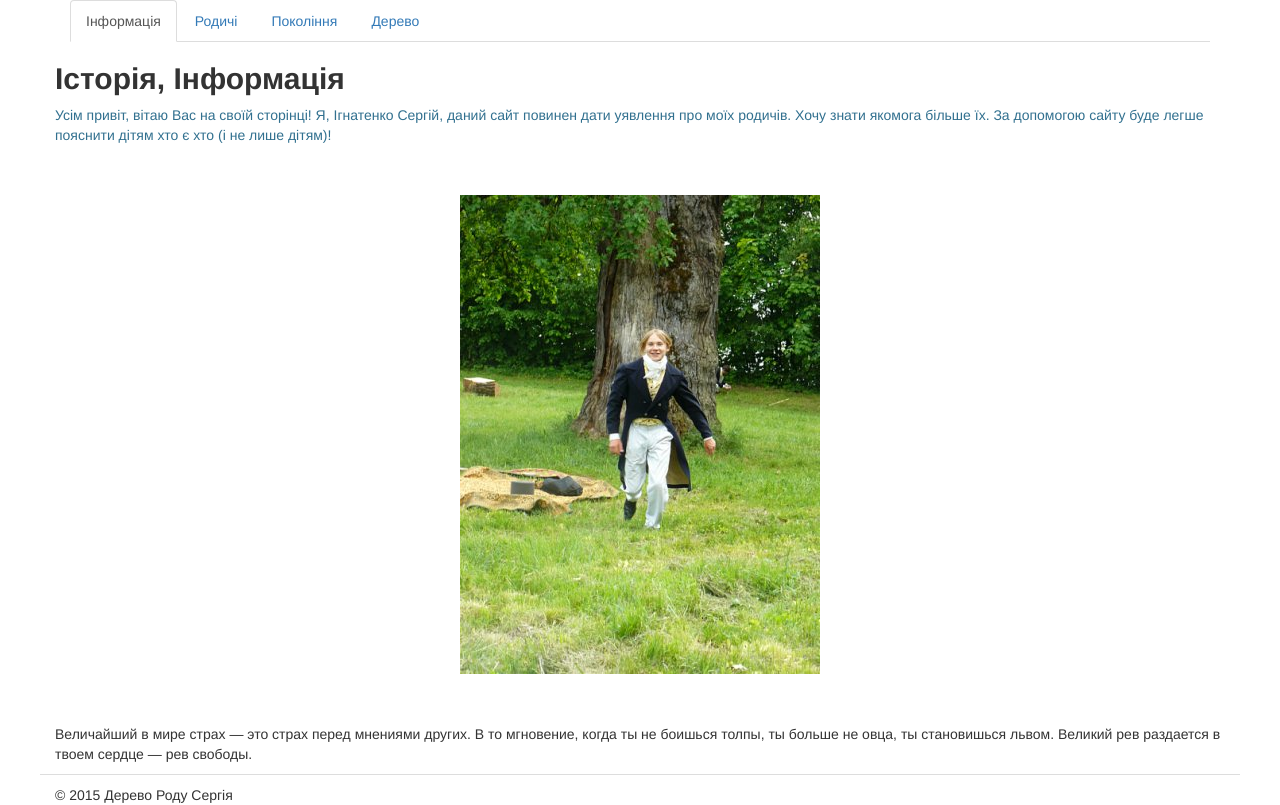
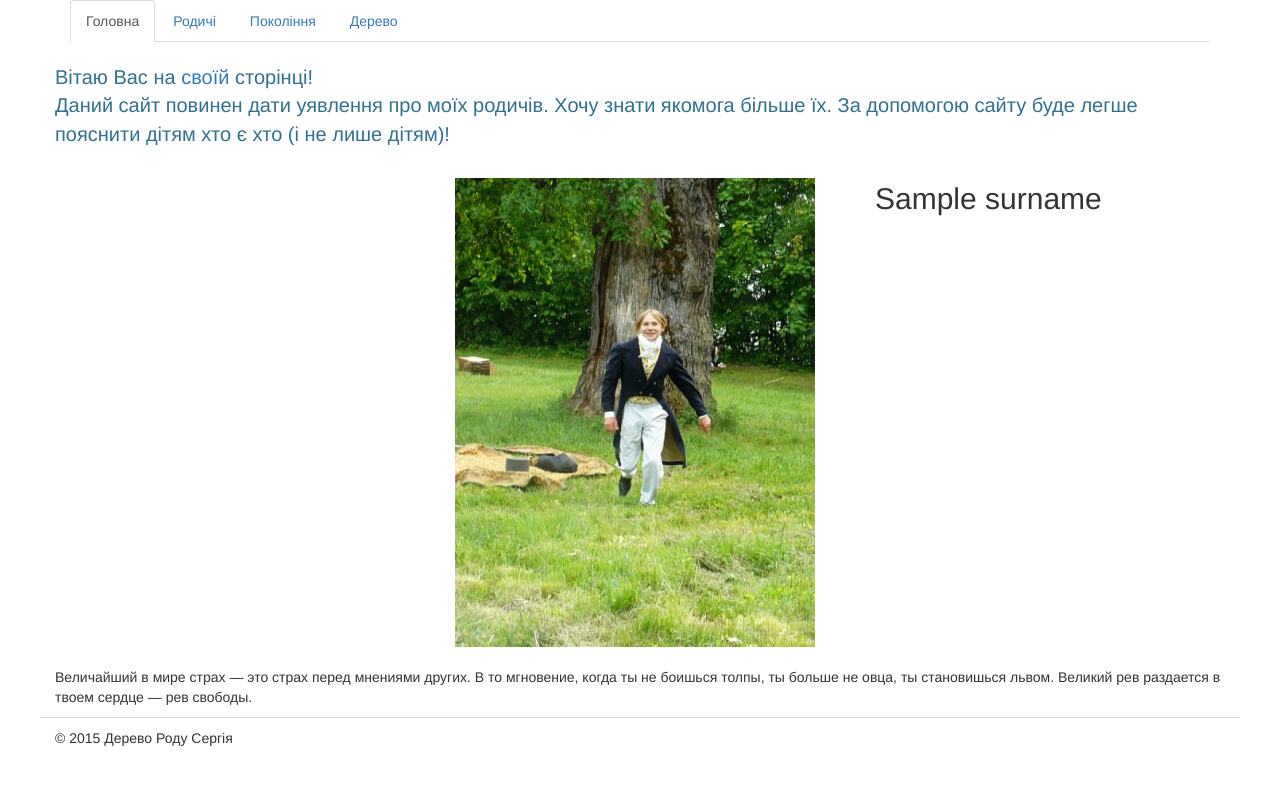
Before and after one commit to grydinywka/familysdb, a Django app: page / in a window 1280 px wide. Shown: the part 70-875 px from the top of the page. After the commit the page ends 816 px from the top, so only its background shows below. Run offline with Django 3.2, Linux system fonts and the light colour scheme; tables that the repository leaves empty hold one stand-in row (values such as "Sample post"); some libraries are stand-ins or nearby versions.

Commit message:
create Surname model and modified home page

```diff
--- a/families/admin.py
+++ b/families/admin.py
@@ -3,7 +3,7 @@
 from django.contrib import admin
 from django.forms import ModelForm, ValidationError
 
-from .models import Relative
+from .models import Relative, Surname
 
 class RelativeFormAdmin(ModelForm):
     def clean_father(self):
@@ -21,3 +21,4 @@ class RelativeAdmin(admin.ModelAdmin):
 
 # Register your models here.
 admin.site.register(Relative, RelativeAdmin)
+admin.site.register(Surname)
--- a/families/models.py
+++ b/families/models.py
@@ -66,3 +66,31 @@ class Relative(models.Model):
 
     def __unicode__(self):
         return u"%s %s" % (self.first_name, self.last_name)
+
+class Surname(models.Model):
+    DAD_SIDE = u"по-батьку"
+    MOM_SIDE = u"по-мамі"
+    SIDE_MOM_DAD = (
+        (DAD_SIDE, u"по-батьку"),
+        (MOM_SIDE, u"по-мамі"),
+    )
+
+    class Meta(object):
+        verbose_name = u"Прізвище"
+        verbose_name_plural = u"Прізвища"
+
+    title = models.CharField(
+        max_length=256,
+        blank=False,
+        verbose_name=u"Прізвище",
+    )
+
+    side = models.CharField(
+        max_length=9,
+        blank=False,
+        choices=SIDE_MOM_DAD,
+        default= DAD_SIDE
+    )
+
+    def __unicode__(self):
+        return u"%s" % (self.title)
--- a/families/templates/families/base.html
+++ b/families/templates/families/base.html
@@ -47,7 +47,7 @@
 					<li role="presentation"
 						{% url 'home' as the_url_home %}
 						{% if request.path == the_url_home %}class="active"{% endif %}>
-						<a href="{% url 'home' %}">Інформація</a>
+						<a href="{% url 'home' %}">Головна</a>
 					</li>
 					<li role="presentation"
 						{% url 'relative_list' as the_url %}
--- a/families/templates/families/home.html
+++ b/families/templates/families/home.html
@@ -2,21 +2,41 @@
 
 {% load static from staticfiles %}
 
-{% block meta_title %}Інформація{% endblock meta_title %}
+{% block meta_title %}Головна{% endblock meta_title %}
 
+{% comment "title" %}
 {% block title %}Історія, Інформація{% endblock title %}
+{% endcomment %}
 
 {% block content %}
 <p class="text-info">
-	Усім привіт, вітаю Вас на своїй сторінці!
-	Я, Ігнатенко Сергій, даний сайт повинен дати уявлення про моїх родичів. Хочу знати якомога більше їх.
+	Вітаю Вас на <a href="#">своїй</a> сторінці!<br />
+	Даний сайт повинен дати уявлення про моїх родичів. Хочу знати якомога більше їх.
 	За допомогою сайту буде легше пояснити дітям хто є хто (і не лише дітям)!
 </p>
-<div>
-	<img id="myImg" src="{% static 'img/g2.jpg' %}" alt="Me" height="479" width="360" />
+<div id="outBox">
+	<div class="floating-box">
+		<ul class="surnames" id="leftUl">
+			{% for surname in surnames1 %}
+			<li>{{ surname.title }}</li>
+			{% endfor %}
+		</ul>
+	</div>
+	<div class="floating-box">
+		<img id="myImg" src="{% static 'img/g2.jpg' %}" alt="Me" height="479" width="360" />
+	</div>
+	<div class="floating-box">
+		<ul class="surnames" id="rightUl">
+			{% for surname in surnames2 %}
+			<li>{{ surname.title }}</li>
+			{% endfor %}
+		</ul>
+	</div>
 </div>
+<div class="after-box">
 <p> Величайший в мире страх — это страх перед мнениями других.
 	В то мгновение, когда ты не боишься толпы, ты больше не овца, ты становишься львом.
 	Великий рев раздается в твоем сердце — рев свободы.
 </p>
+</div>
 {% endblock content %}
--- /dev/null
+++ b/families/views/home.py
@@ -0,0 +1,11 @@
+# -*- coding: utf-8 -*-
+
+from django.shortcuts import render
+from families.models import Surname
+
+#View for information
+def home(request):
+    surnames = Surname.objects.all()
+    valueSur = surnames.count()
+    return render(request, 'families/home.html', {'surnames1': surnames[:valueSur/2],
+                                                  'surnames2': surnames[valueSur/2:]})
--- a/families/views/info.py
+++ /dev/null
@@ -1,7 +0,0 @@
-# -*- coding: utf-8 -*-
-
-from django.shortcuts import render
-
-#View for information
-def info(request):
-    return render(request, 'families/home.html', {})
--- a/familiesdb/static/css/main.css
+++ b/familiesdb/static/css/main.css
@@ -42,7 +42,38 @@ h1, h2, h3, h4, h5, h6 {
 }
 
 #myImg {
-	margin: 50px auto;
-	width: 360px;
-	display: block;
+	margin: 0px;
+	padding-bottom: 10px;
 }
+
+.floating-box {
+	float:left;
+	margin:10px;
+	width:360px;
+}
+
+.after-box {
+	clear:left;
+}
+
+#outBox, .floating-box {
+	outline:red dashed 0;
+}
+
+#outBox {
+	padding: 10px;
+}
+
+.surnames {
+	list-style-type:none;
+	font-size: 30px;
+}
+
+#leftUl {;
+	text-align: right;
+	padding-right:30px;
+}
+
+.text-info {
+	font-size:20px;
+}
--- a/familiesdb/urls.py
+++ b/familiesdb/urls.py
@@ -18,7 +18,7 @@ from django.contrib import admin
 
 urlpatterns = patterns('',
     #Info urls
-    url(r'^$', 'families.views.info.info', name='home'),
+    url(r'^$', 'families.views.home.home', name='home'),
 
     #Relatives urls
     url(r'^relatives/$', 'families.views.relatives.relatives_list', name='relative_list'),
```
Also changed, not shown: families/migrations/0006_surname.py (added), families/migrations/0007_surname_side.py (added), families/migrations/0008_auto_20151001_2104.py (added), families/migrations/0009_auto_20151001_2106.py (added).
